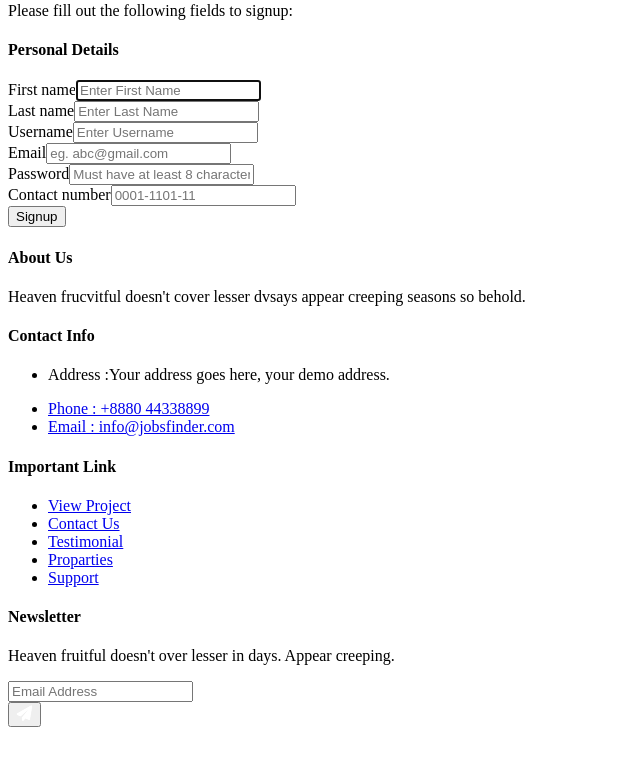
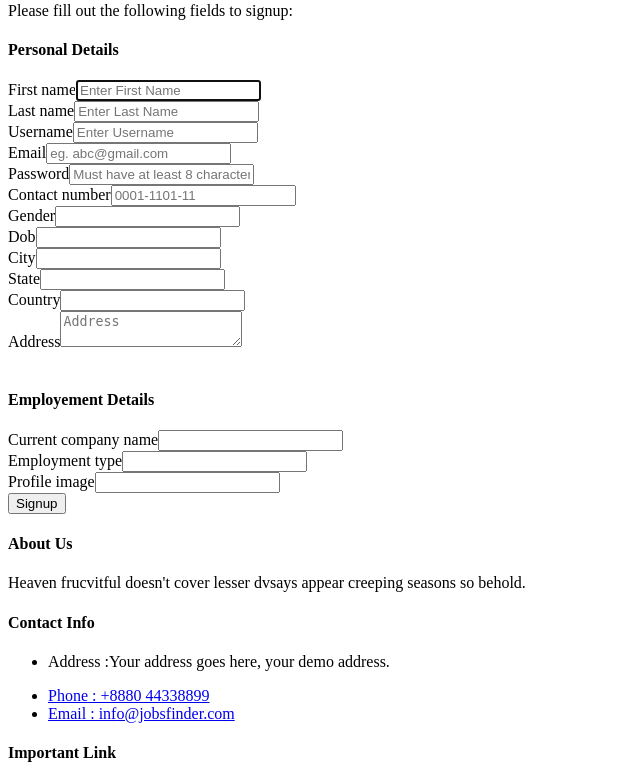
Before and after one commit to jeet7223/jobsfinder, a Yii app: template frontend/views/site/signup-employer.php in a window 1280 px wide. Shown: the part 367-1137 px from the top of the page, without its empty margins (0-640 px from the left). Run offline with PHP 8.4 and a stand-in for Yii, Linux system fonts and the light colour scheme; the template is opened without the code that fills it, so the values that code supplies are empty; form fields are guessed from the names that the template uses; some libraries are stand-ins or nearby versions.

Commit message:
Changes made on 31 august by jeet

```diff
--- a/frontend/views/site/signup-employer.php
+++ b/frontend/views/site/signup-employer.php
@@ -11,7 +11,7 @@
 
 $this->title = 'Signup - Employer';
 ?>
-    <div class="site-signup">
+<div class="site-signup">
 
 
     <div class="shadow-div" id="form-container">
@@ -61,6 +61,45 @@
                         <?= $form->field($employer, 'contact_number')->textInput(['autofocus' => true,'placeholder' => '0001-1101-11']) ?>
                     </div>
                 </div>
+                <div class="row">
+                    <div class="col-lg-6">
+                        <?= $form->field($employer, 'gender')->dropdownList([0=>'Male',1=>'Female',2=>'Other'])?>
+                    </div>
+                    <div class="col-lg-6">
+                        <?= $form->field($employer, 'dob')->textInput()?>
+                    </div>
+                </div>
+                <div class="row">
+                    <div class="col-lg-4">
+                        <?= $form->field($employer, 'city')->textInput()?>
+                    </div>
+                    <div class="col-lg-4">
+                        <?= $form->field($employer, 'state')->textInput()?>
+                    </div>
+                    <div class="col-lg-4">
+                        <?= $form->field($employer, 'country')->textInput()?>
+                    </div>
+                </div>
+                <div class="row">
+                    <div class="col-lg-6">
+                        <?= $form->field($employer, 'address')->textarea(['placeholder' => 'Address'])?>
+                    </div>
+                </div>
+                <br>
+                <h4><b>Employement Details</b></h4>
+                <div class="row">
+                    <div class="col-lg-6">
+                        <?= $form->field($employer, 'current_company_name')->textInput()?>
+                    </div>
+                    <div class="col-lg-6">
+                        <?= $form->field($employer, 'employment_type')->dropdownList([0=>"Not Employed", 1=>'Self Employed', 2=> 'Student', 3 => 'Internship', 4 => 'Employed'])?>
+                    </div>
+                </div>
+                <div class="row">
+                    <div class="col-lg-6">
+                        <?= $form->field($employer, 'profile_image')->textInput()?>
+                    </div>
+                </div>
                 <div class="form-group">
                     <?= Html::submitButton('Signup', ['class' => 'btn head-btn2', 'name' => 'signup-button']) ?>
                 </div>
```
